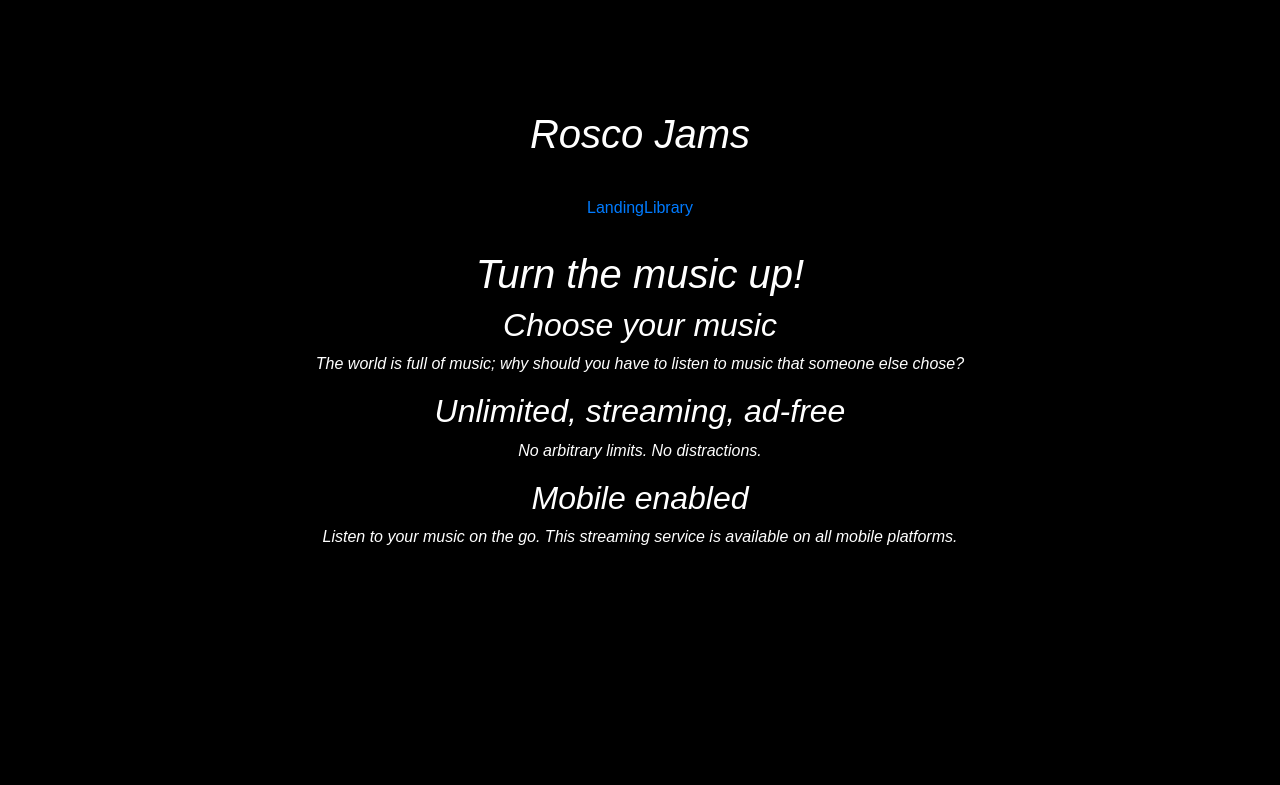
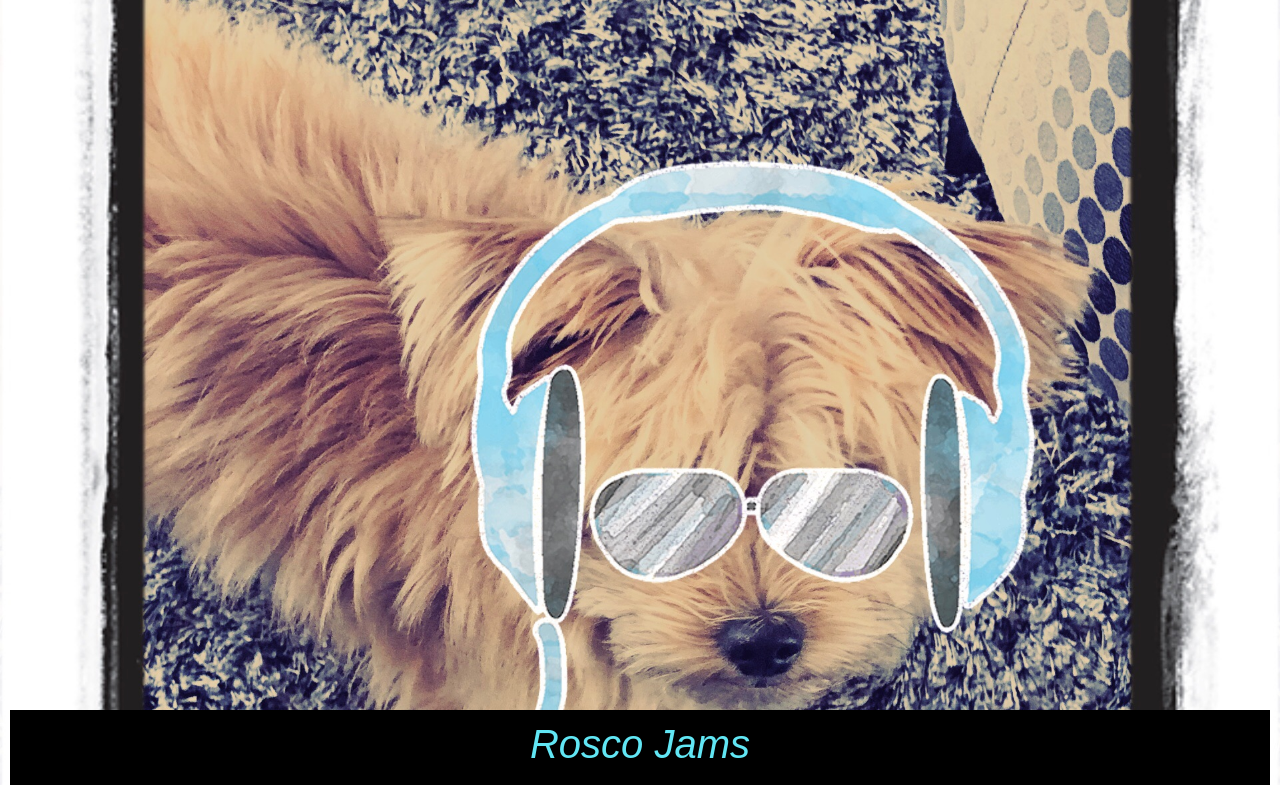
Before and after one commit to anku10kumar/bloc-jams-react, a React (Create React App) app: page / in a window 1280 px wide. Shown: the top 785 px of the page. Built offline with nearby package versions, Linux system fonts and the light colour scheme.

Commit message:
styles updated

```diff
--- a/src/App.css
+++ b/src/App.css
@@ -9,7 +9,7 @@
 }
 
 .App-header {
-  background-color: black;
+  background-color: ##61E6F4;
   min-height: 100vh;
   display: flex;
   flex-direction: column;
@@ -20,49 +20,43 @@
 }
 
 body{
-  background-color: black;
+  background-color:black;
+  height: 85vh;
+  background-size:auto;
+  font-family: sans-serif;
+  margin-top: 700px;
+  padding: 10px ;
+  font-style: oblique;
+  width: auto;
+}
 
-  height: 125vh;
+nav
+{
+  padding: 10px 10px;
+}
 
-  background-size: cover;
-  font-family: sans-serif;
-  margin-top: 80px;
-  padding: 30px;
+nav a {
+  font: bold 11px Arial;
+  text-decoration: none;
+  background-color: #93E1F4;
+  color: #333333;
+  padding: 15px 20px 20px 20px;
+  border-top: 1px solid #CCCCCC;
+  border-right: 1px solid #333333;
+  border-bottom: 1px solid #333333;
+  border-left: 1px solid #CCCCCC;
+  border-radius:  40%;
+}
+nav a:hover{
+  text-decoration: none;
+  background-color: #BC05A9;
 }
 
 
-
-
-nav
-{
-  padding: 30px;
-
-}
-
-.link {
-  font-family: Verdana;
-  font-size:14px;
-  list-style:none;
-  margin:0 auto;
-  padding: 300px;
-  width:455px;
-  overflow: auto;
-  color: black;
-
-}
-
-
-
-.App-link {
-  color: #61dafb;
-}
-
 h1{
-
   font-style: italic;
-  color: rgb(210, 31, 151);
-  padding:10;
-
+  color: ###61E6F4;
+  padding:10px;
 }
 
 @keyframes App-logo-spin {
--- a/src/App.js
+++ b/src/App.js
@@ -17,7 +17,7 @@ class App extends Component {
           <h1>Rosco Jams</h1>
 
         <nav>
-          <Link to='/'>Landing</Link>
+          <Link to='/'>Home</Link>
         <Link to='/library'>Library</Link>
 
     </nav>
--- a/src/Style/Landing.css
+++ b/src/Style/Landing.css
@@ -1,18 +1,27 @@
 
 h1{
-  font-style: italic;
-  color: white;
+  font-style: oblique;
+  color: #61E6F4;
   padding:10;
 }
 
 h2{
-  font-style: italic;
-  color:white;
+  font-style: oblique;
+  color:#61E6F4;
   padding:10;
 }
 
 p{
-  font-style: italic;
-  color:white;
+  font-style: oblique;
+  color:#61E6F4;
   padding:10;
 }
+
+body{
+  background-image: url(Image-1.jpg);
+  background-repeat: no-repeat;
+  background-position:center;
+
+  background-size: cover;
+  font-style: oblique;
+}
--- a/src/Style/Library.css
+++ b/src/Style/Library.css
@@ -7,8 +7,6 @@
   margin: 25px;
   padding-top: 12px;
   padding-bottom: 12px;
-  opacity: 1;
-
 }
 
 img:hover {
@@ -22,5 +20,4 @@ img {
   margin: 25px;
   padding-top: 12px;
   padding-bottom: 12px;
-
 }
--- a/src/components/Album.js
+++ b/src/components/Album.js
@@ -18,7 +18,7 @@ class Album extends Component {
       currentTime: 0,
       duration: album.songs[0].duration,
       isPlaying: false,
-      playIcon: "" ,
+      hovered: null ,
       volume: 0.5,
 
 
@@ -123,28 +123,39 @@ class Album extends Component {
 
 
   mouseEnter(song) {
-    this.setState({playIcon: song})
+    this.setState({hovered: song})
   }
 
   mouseLeave() {
-    this.setState({playIcon: ""});
+    this.setState({hovered: null});
   }
 
+
   playPause (song, index) {
+    const isHovered = this.state.hovered == song;
     const isSameSong = this.state.currentSong === song;
-    if (this.state.playIcon === song) {
-      if (this.state.isPlaying && isSameSong){
-        return <span className="icon ion-md-pause"></span>;
-        } else {
-          return <span className="icon ion-md-play"></span>;
-          }
-        } else {
-          if (this.state.isPlaying && isSameSong){
-            return <span className="icon ion-md-pause"></span>;
-            } else {
-              return <span className="song-number">{index+1}</span>;
-              }
-            }
+    if ( isSameSong && this.state.isPlaying) {
+      return <span className="icon ion-md-pause"></span>;
+    } else if (isSameSong && !this.state.isPlaying){
+       return <span className="icon ion-md-play"></span>;
+    } else if (!isSameSong && isHovered){
+       return <span className="icon ion-md-play"></span>;
+    } else {
+      return <span className="song-number">{index+1}</span>;
+    }
+    // if (this.state.hovered === song) {
+    //   if (this.state.isPlaying && isSameSong){
+    //     return <span className="icon ion-md-pause"></span>;
+    //     } else {
+    //       return <span className="icon ion-md-play"></span>;
+    //       }
+    //     } else {
+    //       if (this.state.isPlaying && isSameSong){
+    //         return <span className="icon ion-md-pause"></span>;
+    //         } else {
+    //           return <span className="song-number">{index+1}</span>;
+    //           }
+    //         }
           }
 
           render() {
--- a/src/components/Landing.js
+++ b/src/components/Landing.js
@@ -11,8 +11,7 @@ const Landing = () => (
      <p className="point-description">The world is full of music; why should you have to listen to music that someone else chose?</p>
    </div>
    <div className="point">
-     <h2 className="point-title">Unlimited, streaming, ad-free</h2>
-     <p className="point-description">No arbitrary limits. No distractions.</p>
+
    </div>
    <div className="point">
      <h2 className="point-title">Mobile enabled</h2>
--- a/src/components/PlayerBar.js
+++ b/src/components/PlayerBar.js
@@ -35,7 +35,7 @@ class PlayerBar extends Component {
 </section>
 
 <section id="volume-control">
-  <div className="icon ion-volume-high"></div>
+  <div className="ion-md-volume-high"></div>
           <input
             type="range"
             className="seek-bar"
```
Also changed, not shown: src/Style/Image-1.jpg (added).
